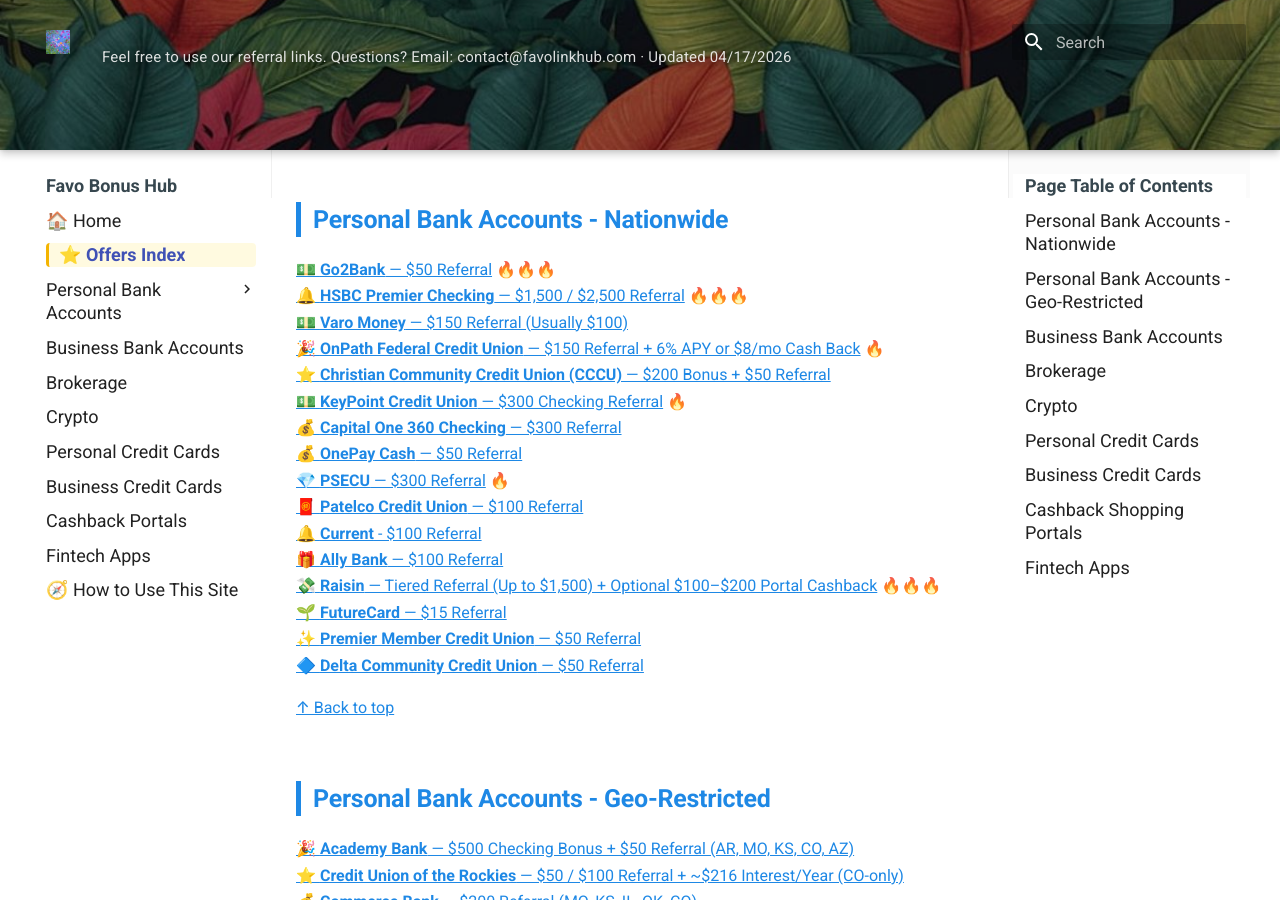
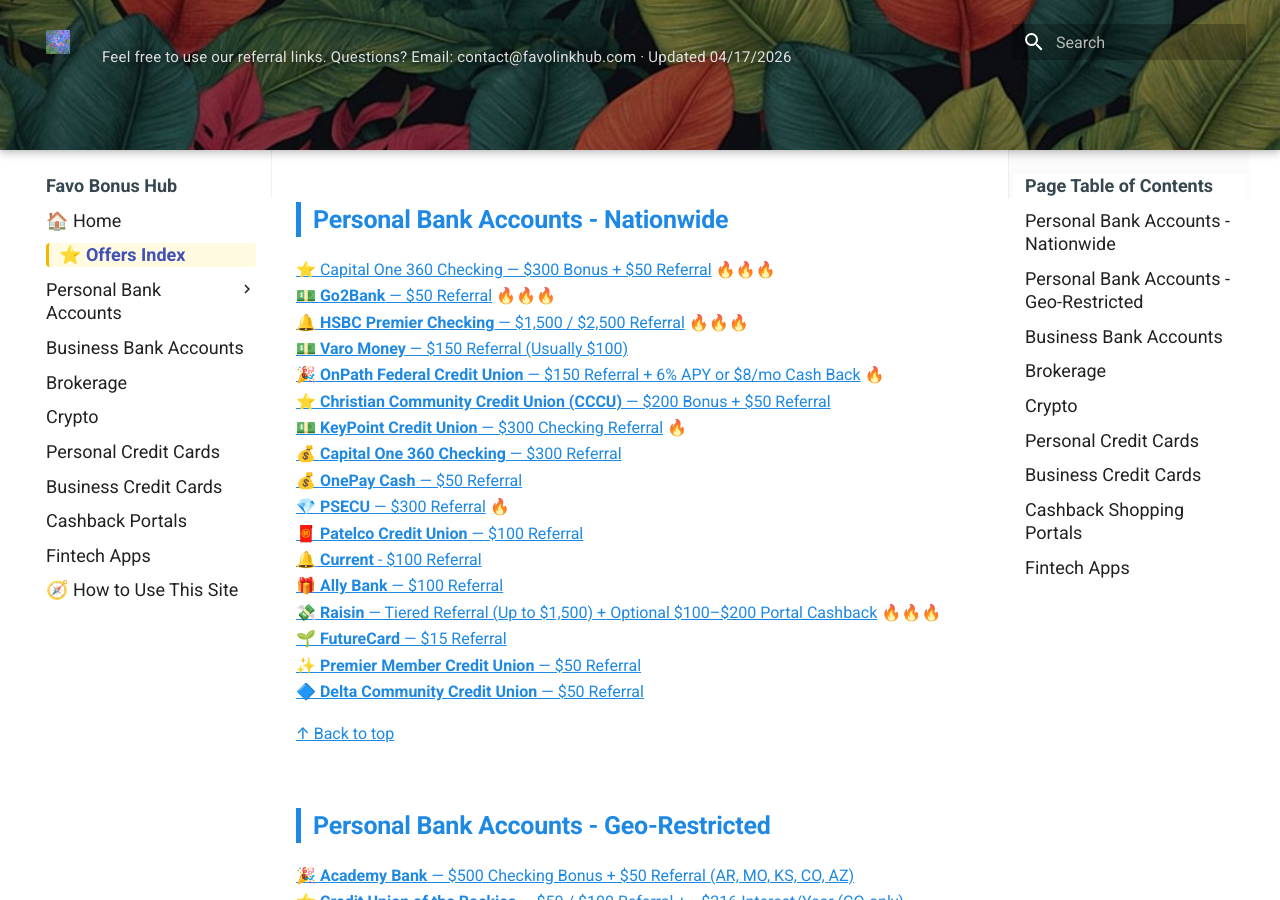
Before and after one commit to whispersofzephyr/favolinkhub-site, an MkDocs documentation site: the page built from docs/offers-index.md, in a window 1280 px wide and 900 px high, scrolled down 310 px. Built offline with MkDocs 1.6.1 and Material for MkDocs 9.7.7, drawn with Linux system fonts in a browser that asks for light colours.

Commit message:
Add new personal bank account offers to index

```diff
--- a/docs/offers-index.md
+++ b/docs/offers-index.md
@@ -12,6 +12,7 @@ All current offers, organized by categories:
 <a id="personal-bank-nationwide"></a>
 ## Personal Bank Accounts - Nationwide
 
+[⭐ Capital One 360 Checking — $300 Bonus + $50 Referral](personal-bank-nationwide.md#capitalone) 🔥🔥🔥
 [💵 **Go2Bank** — $50 Referral](personal-bank-nationwide.md#go2bank) 🔥🔥🔥
 [🔔 **HSBC Premier Checking** — $1,500 / $2,500 Referral](personal-bank-nationwide.md#hsbc-premier-checking) 🔥🔥🔥
 [💵 **Varo Money** — $150 Referral (Usually $100)](personal-bank-nationwide.md#varo-money)
```
